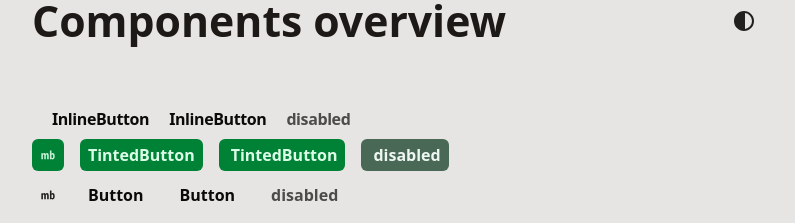
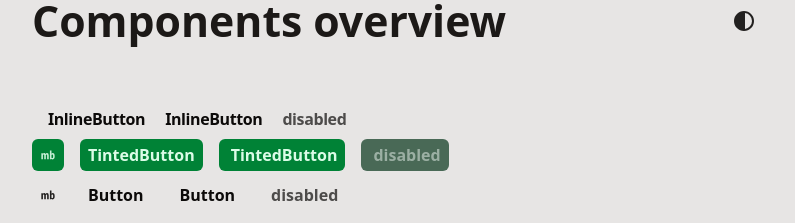
Before and after one commit to beatonma/beatonma.org, a Next.js app in the folder frontend/: page /dev in a window 1280 px wide. Shown: the top 223 px of the page, without its empty margins (242-1037 px from the left). Built offline with nearby package versions, Linux system fonts and the light colour scheme.

Commit message:
InlineButton spacing fix when only an icon is provided

```diff
--- a/frontend/src/components/button.tsx
+++ b/frontend/src/components/button.tsx
@@ -12,14 +12,17 @@ import { addClass, formatUrl } from "@/util/transforms";
 export const InlineButton = (props: ButtonProps) => {
   const { children, ...rest } = addClass(
     props,
-    "relative select-none rounded-sm font-bold tracking-tight hover:not-disabled:[&_.outofbounds]:bg-hover",
     "relative select-none no-underline! rounded-sm font-bold tracking-tight",
     "hover:not-disabled:[&_.outofbounds]:bg-hover",
     "disabled:text-current/70 disabled:fill-current/70",
   );
   return (
-    <BaseButton {...rest}>
-      <div className="absolute -inset-x-2 -inset-y-1 pointer-events-none outofbounds rounded-lg transition-colors" />
+    <BaseButton
+      background={
+        <div className="absolute -inset-x-2 -inset-y-1 pointer-events-none outofbounds rounded-lg transition-colors" />
+      }
+      {...rest}
+    >
       {children}
     </BaseButton>
   );
@@ -46,7 +49,7 @@ export const TintedButton = (props: ButtonProps) => {
     "rounded-md px-2 py-1 min-w-[2em] min-h-[2em]",
     "select-none font-bold transition-colors no-underline!",
     "hover:not-disabled:bg-[color-mix(in_srgb,var(--surface)_85%,currentColor)]",
-    "disabled:grayscale-75",
+    "disabled:grayscale-75 disabled:text-on-vibrant/50 disabled:fill-on-vibrant/50",
   );
 
   const themedStyle = {
@@ -128,8 +131,8 @@ const ButtonIcon = (props: ButtonContentProps & ClassNameProps) => {
   return <div {...addClass(rest, "size-em overflow-hidden")}>{icon}</div>;
 };
 
-const BaseButton = (props: ButtonProps) => {
-  const { icon, children, ..._rest } = addClass(
+const BaseButton = (props: ButtonProps & { background?: ReactNode }) => {
+  const { icon, background, children, ..._rest } = addClass(
     props,
     "relative inline-flex items-center justify-center hover:not-disabled:cursor-pointer transition-all",
     "disabled:cursor-not-allowed",
@@ -139,6 +142,7 @@ const BaseButton = (props: ButtonProps) => {
   const content = (
     <>
       <span className="absolute size-full touch-target pointer:hidden" />
+      {background}
       {isIconOnly ? (
         <ButtonIcon icon={icon} />
       ) : (
```
